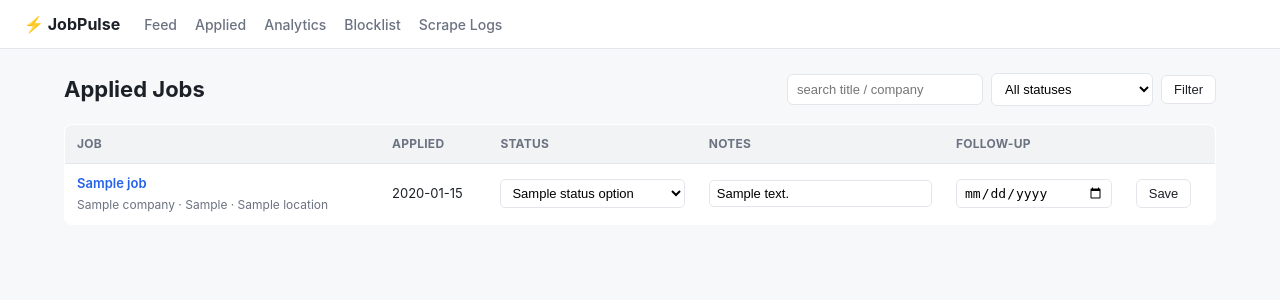
After one commit to Manishrdy/job-pulse, a FastAPI app: template jobpulse/templates/applied.html in a window 1280 px wide. The commit adds this page. Shown: the top 300 px of the page. Run offline with FastAPI, Linux system fonts and the light colour scheme; the template is opened without the code that fills it: most values are stand-ins (such as "Sample title", 1, 10 or a date in 2020).

Commit message:
Module 6: Applied, blocklist & scrape-log pages
- applied.html + applied_card.html: applied-jobs table with inline status
  dropdown (saves on change), notes + follow-up (Save button), and a
  search/status filter; all edits POST /applied/{id}/update and HTMX-swap
  the row in place (FR-04.2/04.3)
- blocklist.html: blocked-companies table with unblock (row removal) and a
  manual add form (FR-05.3); unblock unhides that company's jobs
- scrape_logs.html: read-only audit table of recent scrape_runs (FR-01.7 view)
- page routes for /applied, /blocklist, /scrape-logs + action endpoints
- python-multipart dep for form parsing; table-wrap horizontal scroll + CSS
- 14 tests (182 total green); all three pages verified live in browser

Co-Authored-By: Claude Opus 4.8 <noreply@anthropic.com>

```diff
--- a/jobpulse/routes/pages.py
+++ b/jobpulse/routes/pages.py
@@ -15,7 +15,7 @@ import sqlite3
 from pathlib import Path
 from urllib.parse import urlencode
 
-from fastapi import APIRouter, Depends, Request, Response
+from fastapi import APIRouter, Depends, Form, Request, Response
 from fastapi.responses import HTMLResponse
 from fastapi.templating import Jinja2Templates
 
@@ -33,6 +33,16 @@ PAGE_SIZE = 20
 # Time-posted presets surfaced in the filter dropdown (label, days).
 POSTED_PRESETS = [("Any time", ""), ("Last 24h", "1"), ("Last 2 days", "2"), ("Last 3 days", "3")]
 SORT_OPTIONS = [("Posted", "posted"), ("Relevance", "relevance"), ("Salary", "salary")]
+
+# Applied-job pipeline statuses (value, label) for the inline dropdown (FR-04.3).
+STATUS_OPTIONS = [
+    ("applied", "Applied"),
+    ("phone_screen", "Phone Screen"),
+    ("interview", "Interview"),
+    ("offer", "Offer"),
+    ("rejected", "Rejected"),
+    ("ghosted", "Ghosted"),
+]
 
 
 def _parse_filters(request: Request) -> tuple[dict, dict]:
@@ -166,3 +176,94 @@ def block_action(job_id: int, conn: sqlite3.Connection = Depends(get_db)):
         blocklist_service.add_company(conn, job["company"])
     # Reload the feed so every job from that company disappears at once.
     return Response(status_code=204, headers={"HX-Refresh": "true"})
+
+
+# --- Applied tracker -------------------------------------------------------
+
+
+@router.get("/applied", response_class=HTMLResponse)
+def applied_page(
+    request: Request,
+    conn: sqlite3.Connection = Depends(get_db),
+    search: str | None = None,
+    status: str | None = None,
+):
+    result = applied_service.list_applied(
+        conn, search=search or None, status=status or None, limit=200
+    )
+    ctx = {
+        "request": request,
+        "applied": result["jobs"],
+        "total": result["total"],
+        "filters": {"search": search or "", "status": status or ""},
+        "status_options": STATUS_OPTIONS,
+    }
+    return templates.TemplateResponse(request, "applied.html", ctx)
+
+
+@router.post("/applied/{applied_id}/update", response_class=HTMLResponse)
+def applied_update(
+    applied_id: int,
+    request: Request,
+    conn: sqlite3.Connection = Depends(get_db),
+    status: str = Form(...),
+    notes: str = Form(""),
+    follow_up_date: str = Form(""),
+):
+    """Inline edit of an applied row (status / notes / follow-up). Returns the
+    re-rendered row so HTMX can swap it in place (FR-04.3)."""
+    applied_service.update_applied(
+        conn,
+        applied_id,
+        status=status or None,
+        notes=notes,
+        follow_up_date=follow_up_date or None,
+    )
+    row = applied_service.get_applied(conn, applied_id)
+    return templates.TemplateResponse(
+        request,
+        "components/applied_card.html",
+        {"request": request, "job": row, "status_options": STATUS_OPTIONS, "saved": True},
+    )
+
+
+# --- Blocklist -------------------------------------------------------------
+
+
+@router.get("/blocklist", response_class=HTMLResponse)
+def blocklist_page(request: Request, conn: sqlite3.Connection = Depends(get_db)):
+    return templates.TemplateResponse(
+        request,
+        "blocklist.html",
+        {"request": request, "blocked": blocklist_service.list_blocked(conn)},
+    )
+
+
+@router.post("/blocklist/add", response_class=HTMLResponse)
+def blocklist_add(
+    conn: sqlite3.Connection = Depends(get_db),
+    company: str = Form(...),
+    reason: str = Form(""),
+):
+    if company.strip():
+        blocklist_service.add_company(conn, company, reason or None)
+    return Response(status_code=204, headers={"HX-Refresh": "true"})
+
+
+@router.post("/blocklist/{block_id}/remove", response_class=HTMLResponse)
+def blocklist_remove(block_id: int, conn: sqlite3.Connection = Depends(get_db)):
+    blocklist_service.remove_company(conn, block_id)
+    return HTMLResponse("")  # empty body → HTMX removes the row
+
+
+# --- Scrape logs -----------------------------------------------------------
+
+
+@router.get("/scrape-logs", response_class=HTMLResponse)
+def scrape_logs_page(request: Request, conn: sqlite3.Connection = Depends(get_db)):
+    rows = conn.execute(
+        "SELECT * FROM scrape_runs ORDER BY run_at DESC, id DESC LIMIT 100"
+    ).fetchall()
+    return templates.TemplateResponse(
+        request, "scrape_logs.html", {"request": request, "runs": [dict(r) for r in rows]}
+    )
--- a/jobpulse/static/css/style.css
+++ b/jobpulse/static/css/style.css
@@ -136,7 +136,48 @@ a:hover { text-decoration: underline; }
 .description { white-space: pre-wrap; margin-top: 16px; line-height: 1.6; }
 .muted { color: var(--muted); }
 
+/* Page heads (applied / blocklist / logs) */
+.page-head { display: flex; justify-content: space-between; align-items: center; gap: 16px; margin-bottom: 18px; flex-wrap: wrap; }
+.page-head h1 { font-size: 22px; margin: 0; }
+.inline-filters { display: flex; gap: 8px; align-items: center; }
+.inline-filters input, .inline-filters select {
+  padding: 7px 9px; border: 1px solid var(--border); border-radius: 6px; font-size: 13px; background: #fff;
+}
+
+/* Data tables */
+.table-wrap { overflow-x: auto; -webkit-overflow-scrolling: touch; }
+.data-table {
+  width: 100%;
+  border-collapse: collapse;
+  background: var(--surface);
+  border: 1px solid var(--border);
+  border-radius: var(--radius);
+  overflow: hidden;
+  font-size: 13px;
+}
+.data-table th, .data-table td { padding: 10px 12px; text-align: left; border-bottom: 1px solid var(--border); vertical-align: middle; }
+.data-table thead th { background: #f1f3f5; color: var(--muted); font-size: 12px; text-transform: uppercase; letter-spacing: .02em; }
+.data-table tbody tr:last-child td { border-bottom: none; }
+.data-table input, .data-table select {
+  padding: 5px 7px; border: 1px solid var(--border); border-radius: 5px; font-size: 13px; background: #fff; width: 100%;
+}
+
+.applied-table .ap-title a { font-weight: 600; }
+.applied-table .ap-sub { color: var(--muted); font-size: 12px; margin-top: 2px; }
+.applied-table .ap-status select { min-width: 130px; }
+.applied-table .ap-notes input { min-width: 160px; }
+.logs-table th, .logs-table td { white-space: nowrap; }
+.saved-tag { color: var(--green); font-weight: 700; margin-left: 6px; }
+
+/* Status pills (scrape logs) */
+.status { padding: 2px 8px; border-radius: 999px; font-size: 11px; font-weight: 600; }
+.status-success { background: #e7f6ec; color: var(--green); }
+.status-partial_failure { background: #fff4e5; color: #b45309; }
+.status-failure { background: #fdeaea; color: var(--danger); }
+.logs-table .ats-list, .logs-table .error { color: var(--muted); font-size: 12px; }
+
 @media (max-width: 780px) {
   .feed-layout { grid-template-columns: 1fr; }
   .sidebar { position: static; }
+  .data-table { display: block; overflow-x: auto; }
 }
--- /dev/null
+++ b/jobpulse/templates/applied.html
@@ -0,0 +1,40 @@
+{% extends "base.html" %}
+{% block title %}Applied · JobPulse{% endblock %}
+
+{% block content %}
+<div class="page-head">
+  <h1>Applied Jobs</h1>
+  <form class="inline-filters" method="get" action="/applied">
+    <input type="search" name="search" placeholder="search title / company" value="{{ filters.search }}">
+    <select name="status">
+      <option value="">All statuses</option>
+      {% for value, label in status_options %}
+      <option value="{{ value }}" {% if filters.status == value %}selected{% endif %}>{{ label }}</option>
+      {% endfor %}
+    </select>
+    <button class="btn" type="submit">Filter</button>
+  </form>
+</div>
+
+{% if applied %}
+<div class="table-wrap">
+<table class="data-table applied-table">
+  <thead>
+    <tr>
+      <th>Job</th><th>Applied</th><th>Status</th><th>Notes</th><th>Follow-up</th><th></th>
+    </tr>
+  </thead>
+  <tbody>
+    {% for job in applied %}
+      {% include "components/applied_card.html" %}
+    {% endfor %}
+  </tbody>
+</table>
+</div>
+{% else %}
+  <div class="empty-state">
+    <p>No applied jobs yet.</p>
+    <a href="/">Browse the feed</a>
+  </div>
+{% endif %}
+{% endblock %}
--- /dev/null
+++ b/jobpulse/templates/components/applied_card.html
@@ -0,0 +1,35 @@
+{# One applied job as a table row with inline edit. The status select saves
+   on change; notes/follow-up save via the Save button. Both POST the whole
+   row (hx-include) to /applied/{id}/update and swap this <tr> in place. #}
+<tr class="applied-row" id="applied-{{ job.id }}">
+  <td class="ap-title">
+    <a href="{{ job.apply_url or job.url }}" target="_blank" rel="noopener">{{ job.title }}</a>
+    <div class="ap-sub">{{ job.company }} · {{ job.ats_type }}{% if job.location %} · {{ job.location }}{% endif %}</div>
+  </td>
+  <td class="ap-applied">{{ job.applied_at[:10] if job.applied_at else '' }}</td>
+  <td class="ap-status">
+    <select name="status"
+            hx-post="/applied/{{ job.id }}/update"
+            hx-include="closest tr"
+            hx-target="#applied-{{ job.id }}"
+            hx-swap="outerHTML">
+      {% for value, label in status_options %}
+      <option value="{{ value }}" {% if job.status == value %}selected{% endif %}>{{ label }}</option>
+      {% endfor %}
+    </select>
+  </td>
+  <td class="ap-notes">
+    <input type="text" name="notes" value="{{ job.notes or '' }}" placeholder="notes…">
+  </td>
+  <td class="ap-followup">
+    <input type="date" name="follow_up_date" value="{{ job.follow_up_date or '' }}">
+  </td>
+  <td class="ap-save">
+    <button class="btn"
+            hx-post="/applied/{{ job.id }}/update"
+            hx-include="closest tr"
+            hx-target="#applied-{{ job.id }}"
+            hx-swap="outerHTML">Save</button>
+    {% if saved %}<span class="saved-tag">✓</span>{% endif %}
+  </td>
+</tr>
--- a/pyproject.toml
+++ b/pyproject.toml
@@ -13,6 +13,7 @@ dependencies = [
     "fastapi>=0.115",
     "uvicorn[standard]>=0.30",
     "jinja2>=3.1",
+    "python-multipart>=0.0.9",
     "pyyaml>=6.0",
     "pydantic>=2.6",
     "pydantic-settings>=2.0",
```
Also changed, not shown: jobpulse/templates/blocklist.html (added, +41 -0 lines), jobpulse/templates/scrape_logs.html (added, +42 -0 lines), tests/test_module_6/test_module6_pages.py (added, +159 -0 lines), tests/test_module_6/__init__.py (added), 1 other file.
